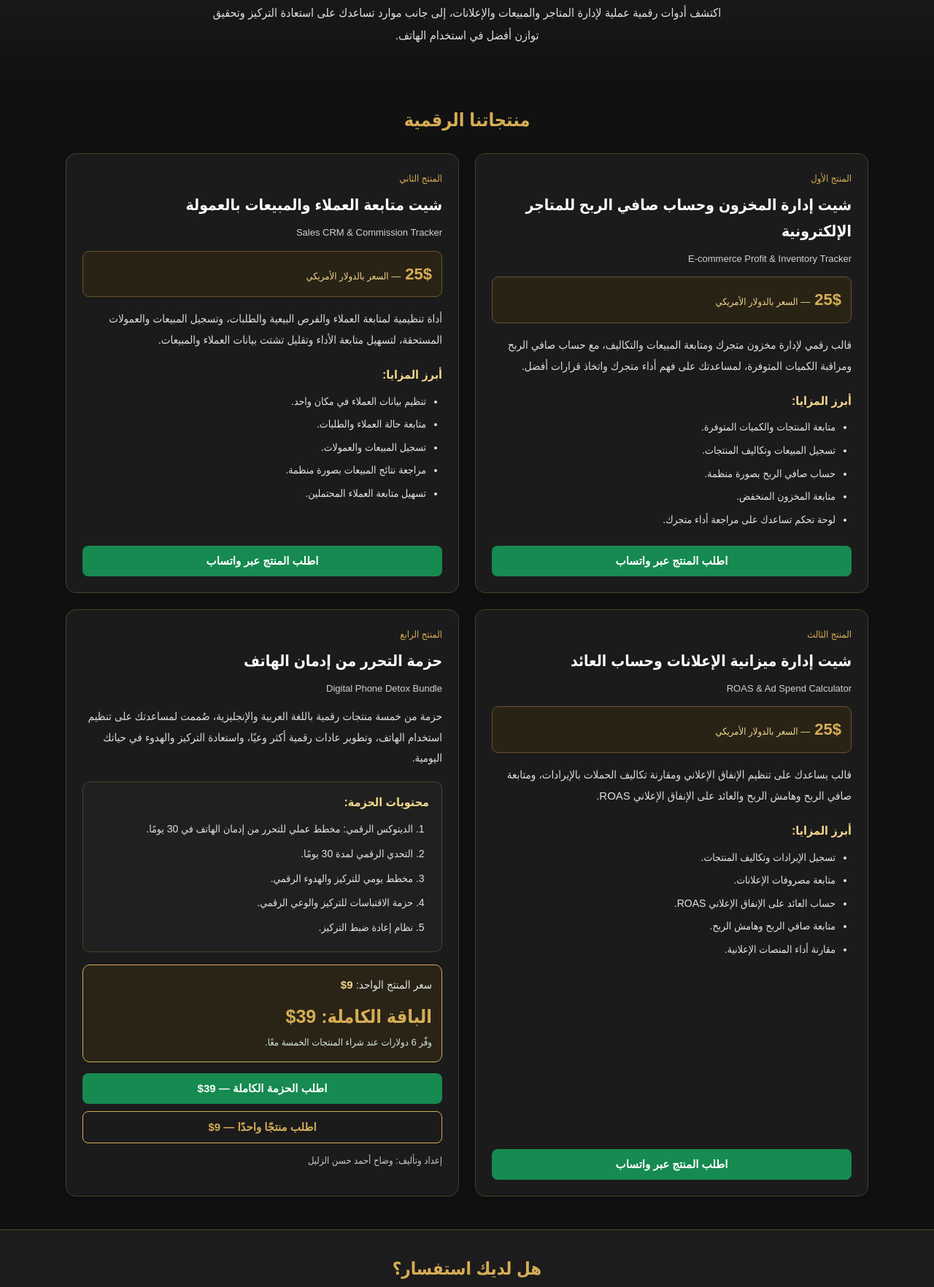
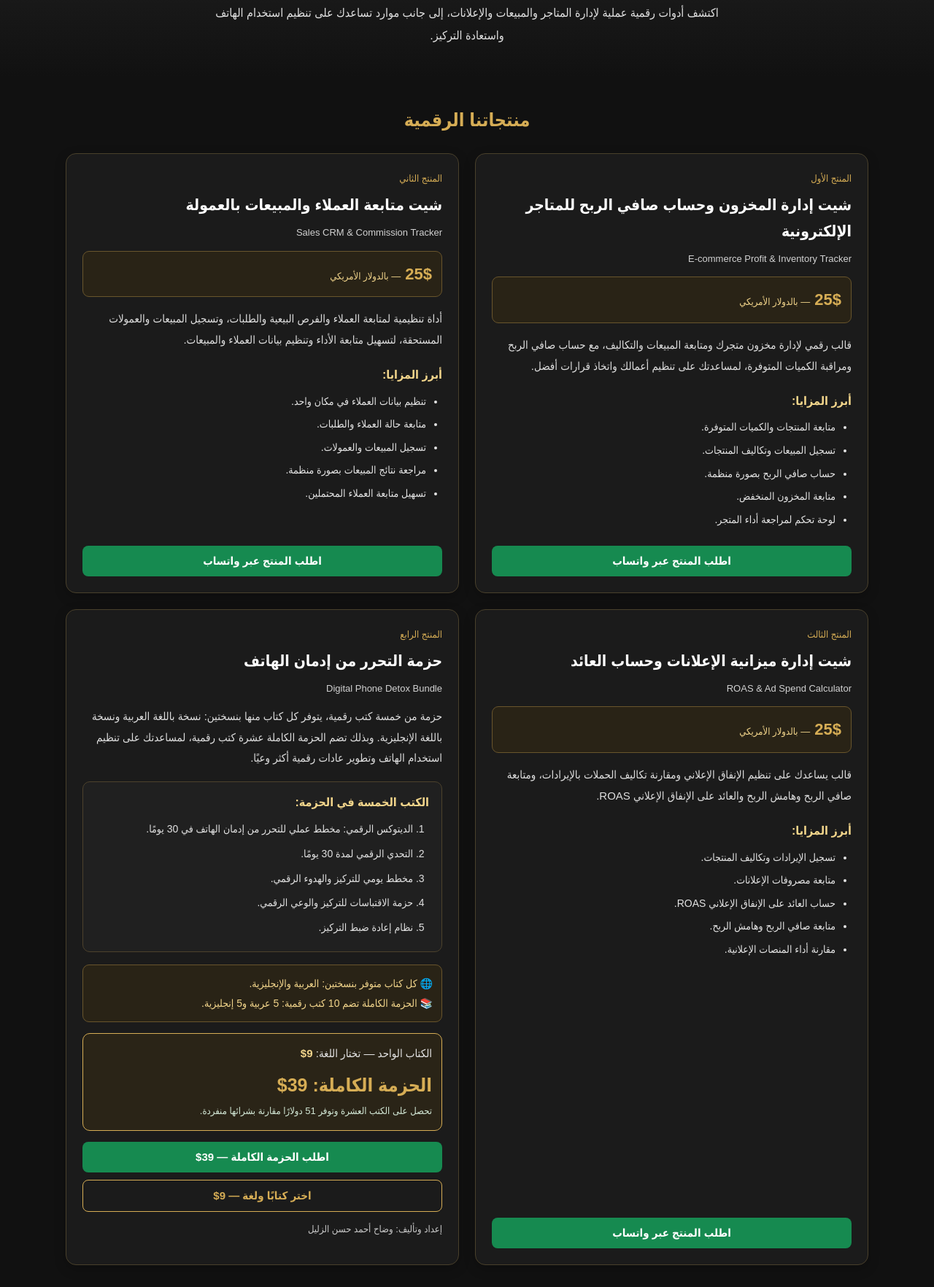
Before and after one commit to alhjwrywdah86-ship-it/alyamani-store, a plain HTML site: page index.html in a window 1280 px wide. Shown: the part 273-2037 px from the top of the page at 73% size. Drawn offline with Linux system fonts and the light colour scheme.

Commit message:
Enhance product descriptions and add language note
Updated product descriptions and added language note for digital phone detox bundle.

```diff
--- a/index.html
+++ b/index.html
@@ -6,7 +6,7 @@
 
   <title>متجر اليماني | ALYAMANI STORE</title>
 
-  <meta name="description" content="متجر اليماني للمنتجات الرقمية: أدوات إدارة المتاجر والمبيعات والإعلانات، وحزمة التحرر من إدمان الهاتف.">
+  <meta name="description" content="متجر اليماني للمنتجات الرقمية: أدوات إدارة المتاجر والمبيعات والإعلانات، وحزمة التحرر من إدمان الهاتف بعشرة كتب رقمية بالعربية والإنجليزية.">
 
   <meta name="theme-color" content="#111111">
 
@@ -37,8 +37,8 @@
       line-height: 1.9;
     }
 
-    a {
-      text-decoration: none;
+    button {
+      font-family: inherit;
     }
 
     .container {
@@ -224,6 +224,16 @@
       margin-bottom: 7px;
     }
 
+    .language-note {
+      color: var(--light-gold);
+      background: #292316;
+      border: 1px solid #69552c;
+      border-radius: 9px;
+      padding: 12px;
+      font-size: 14px;
+      margin-bottom: 15px;
+    }
+
     .bundle-price {
       border: 1px solid var(--gold);
       background: #2a2417;
@@ -293,16 +303,6 @@
       color: #dedede;
     }
 
-    .contact-button {
-      display: inline-block;
-      background: var(--gold);
-      color: #111111;
-      font-weight: bold;
-      padding: 11px 24px;
-      border-radius: 8px;
-      margin-top: 8px;
-    }
-
     .notice {
       color: #bfbfbf;
       text-align: center;
@@ -349,17 +349,17 @@
     <div class="container">
       <h1 class="logo">ALYAMANI STORE</h1>
       <p class="brand-ar">متجر اليماني 🇾🇪</p>
-      <p class="tagline">منتجات رقمية تساعدك على التنظيم والإنجاز</p>
+      <p class="tagline">حوّل معرفتك إلى إنجاز</p>
     </div>
   </header>
 
   <section class="hero">
     <div class="container">
       <h2>ارتقِ بأعمالك وطوّر حياتك الرقمية</h2>
+
       <p>
         اكتشف أدوات رقمية عملية لإدارة المتاجر والمبيعات والإعلانات،
-        إلى جانب موارد تساعدك على استعادة التركيز وتحقيق توازن أفضل
-        في استخدام الهاتف.
+        إلى جانب موارد تساعدك على تنظيم استخدام الهاتف واستعادة التركيز.
       </p>
     </div>
   </section>
@@ -371,24 +371,27 @@
     <section class="products">
 
       <!-- المنتج الأول -->
+
       <article class="product-card">
 
         <span class="product-number">المنتج الأول</span>
 
-        <h3>شيت إدارة المخزون وحساب صافي الربح للمتاجر الإلكترونية</h3>
+        <h3>
+          شيت إدارة المخزون وحساب صافي الربح للمتاجر الإلكترونية
+        </h3>
 
         <div class="english-name">
           E-commerce Profit &amp; Inventory Tracker
         </div>
 
         <div class="price">
-          25$ <small>— السعر بالدولار الأمريكي</small>
+          25$ <small>— بالدولار الأمريكي</small>
         </div>
 
         <p class="description">
           قالب رقمي لإدارة مخزون متجرك ومتابعة المبيعات والتكاليف،
           مع حساب صافي الربح ومراقبة الكميات المتوفرة، لمساعدتك
-          على فهم أداء متجرك واتخاذ قرارات أفضل.
+          على تنظيم أعمالك واتخاذ قرارات أفضل.
         </p>
 
         <p class="features-title">أبرز المزايا:</p>
@@ -398,7 +401,7 @@
           <li>تسجيل المبيعات وتكاليف المنتجات.</li>
           <li>حساب صافي الربح بصورة منظمة.</li>
           <li>متابعة المخزون المنخفض.</li>
-          <li>لوحة تحكم تساعدك على مراجعة أداء متجرك.</li>
+          <li>لوحة تحكم لمراجعة أداء المتجر.</li>
         </ul>
 
         <button class="button whatsapp-button"
@@ -410,6 +413,7 @@
 
 
       <!-- المنتج الثاني -->
+
       <article class="product-card">
 
         <span class="product-number">المنتج الثاني</span>
@@ -421,13 +425,13 @@
         </div>
 
         <div class="price">
-          25$ <small>— السعر بالدولار الأمريكي</small>
+          25$ <small>— بالدولار الأمريكي</small>
         </div>
 
         <p class="description">
           أداة تنظيمية لمتابعة العملاء والفرص البيعية والطلبات،
-          وتسجيل المبيعات والعمولات المستحقة، لتسهيل متابعة
-          الأداء وتقليل تشتت بيانات العملاء والمبيعات.
+          وتسجيل المبيعات والعمولات المستحقة، لتسهيل متابعة الأداء
+          وتنظيم بيانات العملاء والمبيعات.
         </p>
 
         <p class="features-title">أبرز المزايا:</p>
@@ -449,6 +453,7 @@
 
 
       <!-- المنتج الثالث -->
+
       <article class="product-card">
 
         <span class="product-number">المنتج الثالث</span>
@@ -460,7 +465,7 @@
         </div>
 
         <div class="price">
-          25$ <small>— السعر بالدولار الأمريكي</small>
+          25$ <small>— بالدولار الأمريكي</small>
         </div>
 
         <p class="description">
@@ -487,7 +492,8 @@
       </article>
 
 
-      <!-- المنتج الرابع -->
+      <!-- المنتج الرابع: حزمة التحرر من إدمان الهاتف -->
+
       <article class="product-card">
 
         <span class="product-number">المنتج الرابع</span>
@@ -499,19 +505,19 @@
         </div>
 
         <p class="description">
-          حزمة من خمسة منتجات رقمية باللغة العربية والإنجليزية،
-          صُممت لمساعدتك على تنظيم استخدام الهاتف، وتطوير عادات
-          رقمية أكثر وعيًا، واستعادة التركيز والهدوء في حياتك اليومية.
+          حزمة من خمسة كتب رقمية، يتوفر كل كتاب منها بنسختين:
+          نسخة باللغة العربية ونسخة باللغة الإنجليزية.
+          وبذلك تضم الحزمة الكاملة عشرة كتب رقمية، لمساعدتك
+          على تنظيم استخدام الهاتف وتطوير عادات رقمية أكثر وعيًا.
         </p>
 
         <div class="bundle-items">
 
-          <h4>محتويات الحزمة:</h4>
+          <h4>الكتب الخمسة في الحزمة:</h4>
 
           <ol>
             <li>
-              الديتوكس الرقمي: مخطط عملي للتحرر من إدمان الهاتف
-              في 30 يومًا.
+              الديتوكس الرقمي: مخطط عملي للتحرر من إدمان الهاتف في 30 يومًا.
             </li>
 
             <li>
@@ -533,19 +539,25 @@
 
         </div>
 
+        <div class="language-note">
+          🌐 كل كتاب متوفر بنسختين: العربية والإنجليزية.
+          <br>
+          📚 الحزمة الكاملة تضم 10 كتب رقمية: 5 عربية و5 إنجليزية.
+        </div>
+
         <div class="bundle-price">
 
           <div class="individual-price">
-            سعر المنتج الواحد:
+            الكتاب الواحد — تختار اللغة:
             <strong>9$</strong>
           </div>
 
           <div class="full-bundle-price">
-            الباقة الكاملة: 39$
+            الحزمة الكاملة: 39$
           </div>
 
           <div class="saving">
-            وفّر 6 دولارات عند شراء المنتجات الخمسة معًا.
+            تحصل على الكتب العشرة وتوفر 51 دولارًا مقارنة بشرائها منفردة.
           </div>
 
         </div>
@@ -553,13 +565,13 @@
         <div class="bundle-buttons">
 
           <button class="button whatsapp-button"
-            onclick="contactWhatsApp('حزمة التحرر من إدمان الهاتف الكاملة، وتشمل المنتجات الرقمية الخمسة - 39 دولارًا')">
+            onclick="contactWhatsApp('أرغب في شراء حزمة التحرر من إدمان الهاتف الكاملة بسعر 39 دولارًا. أريد تأكيد أن الحزمة تشمل الكتب الخمسة بالعربية والخمسة بالإنجليزية.')">
             اطلب الحزمة الكاملة — 39$
           </button>
 
           <button class="button secondary-button"
-            onclick="contactWhatsApp('أرغب في شراء منتج واحد من حزمة التحرر من إدمان الهاتف بسعر 9 دولارات. أرجو إرسال قائمة المنتجات المتاحة.')">
-            اطلب منتجًا واحدًا — 9$
+            onclick="contactWhatsApp('أرغب في شراء كتاب واحد من حزمة التحرر من إدمان الهاتف بسعر 9 دولارات. أرجو إرسال قائمة الكتب، وسأحدد الكتاب واللغة التي أريدها: العربية أو الإنجليزية.')">
+            اختر كتابًا ولغة — 9$
           </button>
 
         </div>
@@ -579,7 +591,7 @@
 
     <div class="container">
 
-      <h2>هل لديك استفسار؟</h2>
+      <h2 style="color: var(--gold);">هل لديك استفسار؟</h2>
 
       <p>
         تواصل معنا لمعرفة تفاصيل المنتجات الرقمية وطريقة الحصول عليها.
@@ -647,4 +659,4 @@
   </script>
 
 </body>
-            </html>
+          </html>
```
